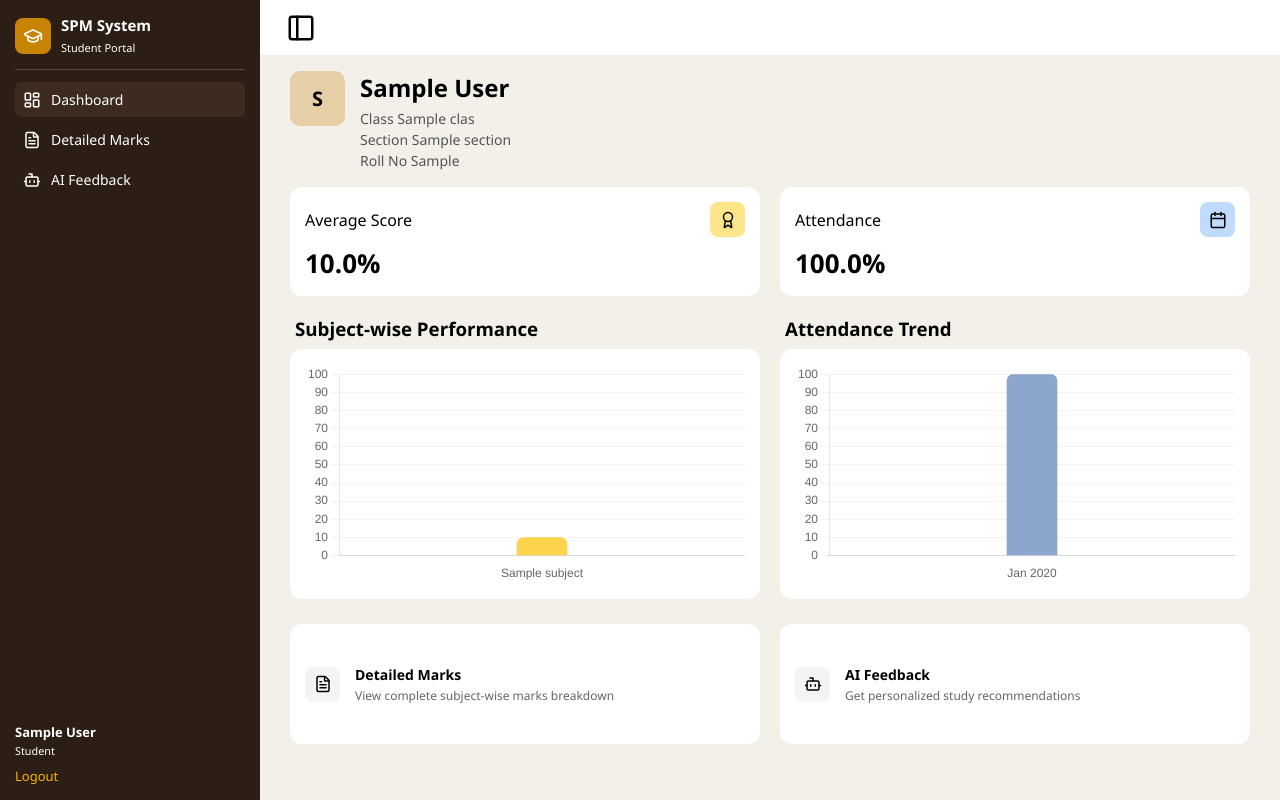
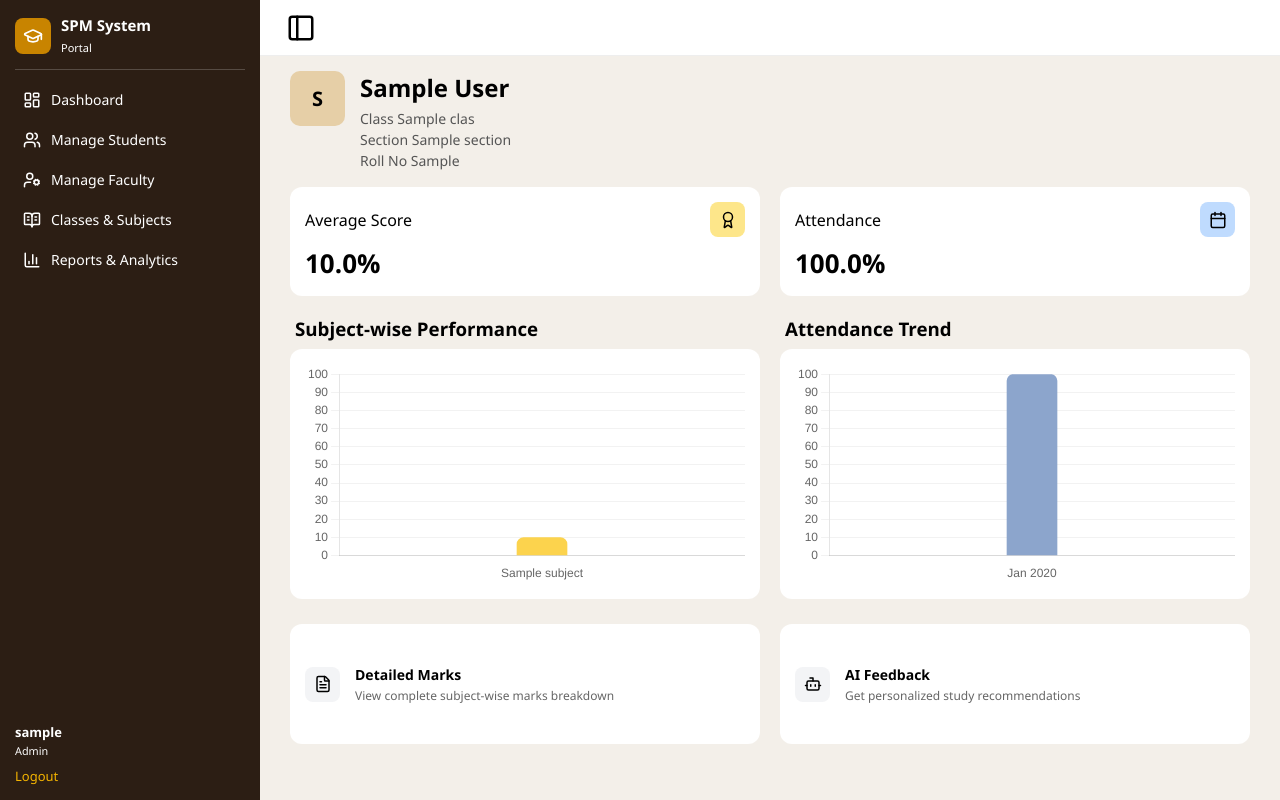
Before and after one commit to rmy-b/project-school, a Django app: page /student/ in a window 1280 px wide. Run offline with Django 5.2, Linux system fonts and the light colour scheme; a user stored in the database is signed in; tables that the repository leaves empty hold one stand-in row (values such as "Sample post"); parts of the project's set-up code (start-up, migrations or seed data) failed here and were passed over.

Commit message:
Added shared layout

```diff
--- a/adminpanel/urls.py
+++ b/adminpanel/urls.py
@@ -1 +1,7 @@
 from django.urls import path
+
+from .views.dashboard_views import admin_dashboard
+
+urlpatterns = [
+    path("dashboard/", admin_dashboard, name="admin_dashboard"),
+]
--- /dev/null
+++ b/adminpanel/views/dashboard_views.py
@@ -0,0 +1,4 @@
+from django.shortcuts import render
+
+def admin_dashboard(request):
+    return render(request, "adminpanel/dashboard.html")
--- a/core/urls.py
+++ b/core/urls.py
@@ -20,12 +20,8 @@ from django.urls import path,include
 urlpatterns = [
     path('admin/', admin.site.urls),
     path('',include('users.urls')),
-    #path('adminpanel/', include('adminpanel.urls')),
-    #path('faculty/', include('faculty.urls')),
     path('student/', include('student.urls')),
-#     path('adminpanel/', include('adminpanel.urls')),
-     path('faculty/', include('faculty.urls')),
+    path('adminpanel/', include('adminpanel.urls')),
+    path('faculty/', include('faculty.urls')),
 
-#     path('student/', include('student.urls')),
-#
 ]
--- a/student/static/student/js/dashboard.js
+++ b/student/static/student/js/dashboard.js
@@ -1,15 +1,23 @@
 document.addEventListener("DOMContentLoaded", function () {
 
-document.getElementById("menuToggle").onclick = function(){
+const toggleBtn = document.getElementById("menuToggle");
+
+if(toggleBtn){
+    toggleBtn.onclick = function(){
         document.getElementById("sidebar").classList.toggle("hide");
     };
+}
 
 const gridStyle = {
     color: "rgba(0,0,0,0.05)",
     borderDash: [3,4]
 };
 
-new Chart(document.getElementById("marksChart"), {
+// MARKS CHART
+const marksChart = document.getElementById("marksChart");
+
+if(marksChart && typeof subjectNames !== "undefined" && typeof subjectScores !== "undefined"){
+    new Chart(marksChart, {
         type: "bar",
         data: {
             labels: subjectNames,
@@ -28,8 +36,13 @@ new Chart(document.getElementById("marksChart"), {
             }
         }
     });
-// #3B82F6"
-new Chart(document.getElementById("attendanceChart"), {
+}
+
+// ATTENDANCE CHART
+const attendanceChart = document.getElementById("attendanceChart");
+
+if(attendanceChart && typeof attendanceMonths !== "undefined" && typeof attendancePercentages !== "undefined"){
+    new Chart(attendanceChart, {
         type: "bar",
         data: {
             labels: attendanceMonths,
@@ -48,5 +61,6 @@ new Chart(document.getElementById("attendanceChart"), {
             }
         }
     });
+}
 
 });
--- a/student/templates/student/layout.html
+++ b/student/templates/student/layout.html
@@ -16,13 +16,17 @@
                 </div>
                 <div class="logo-text">
                     <h3>SPM System</h3>
-                    <span>Student Portal</span>
+                    <span>Portal</span>
                 </div>
             </div>
 
             <hr class="sidebar-divider">
 
             <ul class="sidebar-menu">
+
+                <!-- STUDENT MENU -->
+                {% if request.user.role == "student" %}
+
                 <li class="{% if request.resolver_match.url_name == 'student_dashboard' %}active{% endif %}">
                     <img src="{% static 'student/icons/dashboard.svg' %}" class="menu-icon">
                     <a href="{% url 'student_dashboard' %}">Dashboard</a>
@@ -37,14 +41,64 @@
                     <img src="{% static 'student/icons/bot.svg' %}" class="menu-icon">
                     <a href="{% url 'ai_feedback' %}">AI Feedback</a>
                 </li>
+
+                {% endif %}
+
+
+                <!-- FACULTY MENU -->
+                {% if request.user.role == "faculty" %}
+
+                <li>
+                    <img src="{% static 'student/icons/dashboard.svg' %}" class="menu-icon">
+                    <a href="{% url 'faculty_dashboard' %}">Dashboard</a>
+                </li>
+
+                <li>
+                    <img src="{% static 'student/icons/file-text.svg' %}" class="menu-icon">
+                    <a href="#">Enter Marks</a>
+                </li>
+
+                {% endif %}
+
+
+                <!-- ADMIN MENU -->
+                {% if request.user.role == "admin" %}
+
+                <li class="{% if request.resolver_match.url_name == 'admin_dashboard' %}active{% endif %}">
+                    <img src="{% static 'student/icons/dashboard.svg' %}" class="menu-icon">
+                    <a href="{% url 'admin_dashboard' %}">Dashboard</a>
+                </li>
+
+                <li>
+                    <img src="{% static 'student/icons/users.svg' %}" class="menu-icon">
+                    <a href="#">Manage Students</a>
+                </li>
+
+                <li>
+                    <img src="{% static 'student/icons/user-cog.svg' %}" class="menu-icon">
+                    <a href="#">Manage Faculty</a>
+                </li>
+
+                <li>
+                    <img src="{% static 'student/icons/book-open-text.svg' %}" class="menu-icon">
+                    <a href="#">Classes & Subjects</a>
+                </li>
+
+                <li>
+                    <img src="{% static 'student/icons/chart-column.svg' %}" class="menu-icon">
+                    <a href="#">Reports & Analytics</a>
+                </li>
+
+                {% endif %}
+
             </ul>
         </div>
 
         <!-- Footer -->
         <div class="sidebar-footer">
             <div>
-                <strong>{{ student.name|default:"Student" }}</strong><br>
-                <small>Student</small>
+                <strong>{{ request.user.username }}</strong><br>
+                <small>{{ request.user.role|title }}</small>
             </div>
             <a href="{% url 'logout' %}" class="logout-btn">Logout</a>
         </div>
@@ -57,11 +111,13 @@
         <div class="top-navbar">
             <img src="{% static 'student/icons/panel-left.svg' %}" id="menuToggle" class="toggle-icon">
         </div>
+
         <div class="main-content">
             {% block student_content %}{% endblock %}
         </div>
 
     </main>
+
 </div>
 
 <script src="{% static 'student/js/dashboard.js' %}"></script>
```
Also changed, not shown: adminpanel/templates/adminpanel/dashboard.html (+8 -0 lines), student/static/student/icons/book-open-text.svg (added), student/static/student/icons/chart-column.svg (added), student/static/student/icons/classes.svg (added), student/static/student/icons/user-cog.svg (added), student/static/student/icons/users.svg (added). Lines whose indentation alone changed are shown as unchanged.
